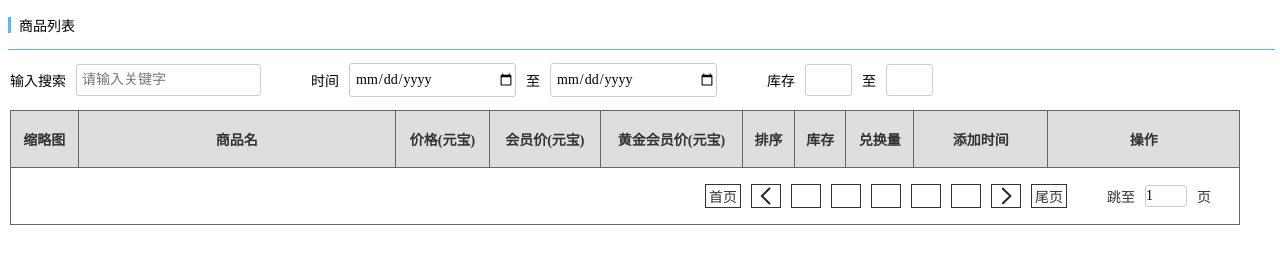
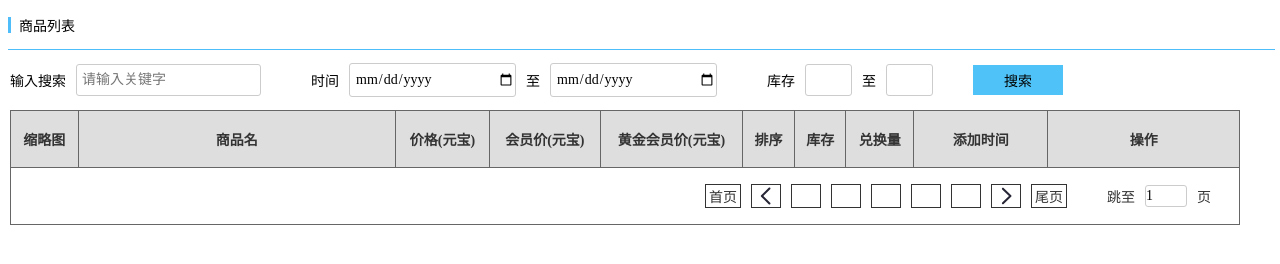
Before and after one commit to isoundy000/qipai-exchange-manager, a plain HTML site: page goods/goods-list.html in a window 1280 px wide. Drawn offline with Linux system fonts and the light colour scheme; no server answers.

Commit message:
搜索按钮

```diff
--- a/goods/goods-list.css
+++ b/goods/goods-list.css
@@ -98,6 +98,19 @@ html, body {
     min-width: 160px;
 }
 
+.search-button{
+    background-color: #4FC3F7;
+    margin-left: 40px;
+    width: 90px;
+    height: 30px;
+
+    display: flex;
+    display: -webkit-flex;
+    flex-direction: row;
+    align-items: center;
+    justify-content: center
+}
+
 /*.table-box {*/
     /*margin-top: 1px;*/
     /*flex-grow: 1;*/
--- a/goods/goods-list.html
+++ b/goods/goods-list.html
@@ -31,6 +31,7 @@
         <input class="stock" style="width: 40px">
         <label class="keys-label">至</label>
         <input class="stock" style="width: 40px">
+        <div  class="search-button" style="cursor: pointer">搜索</div>
     </div>
 
     <div class="table-box">
```
